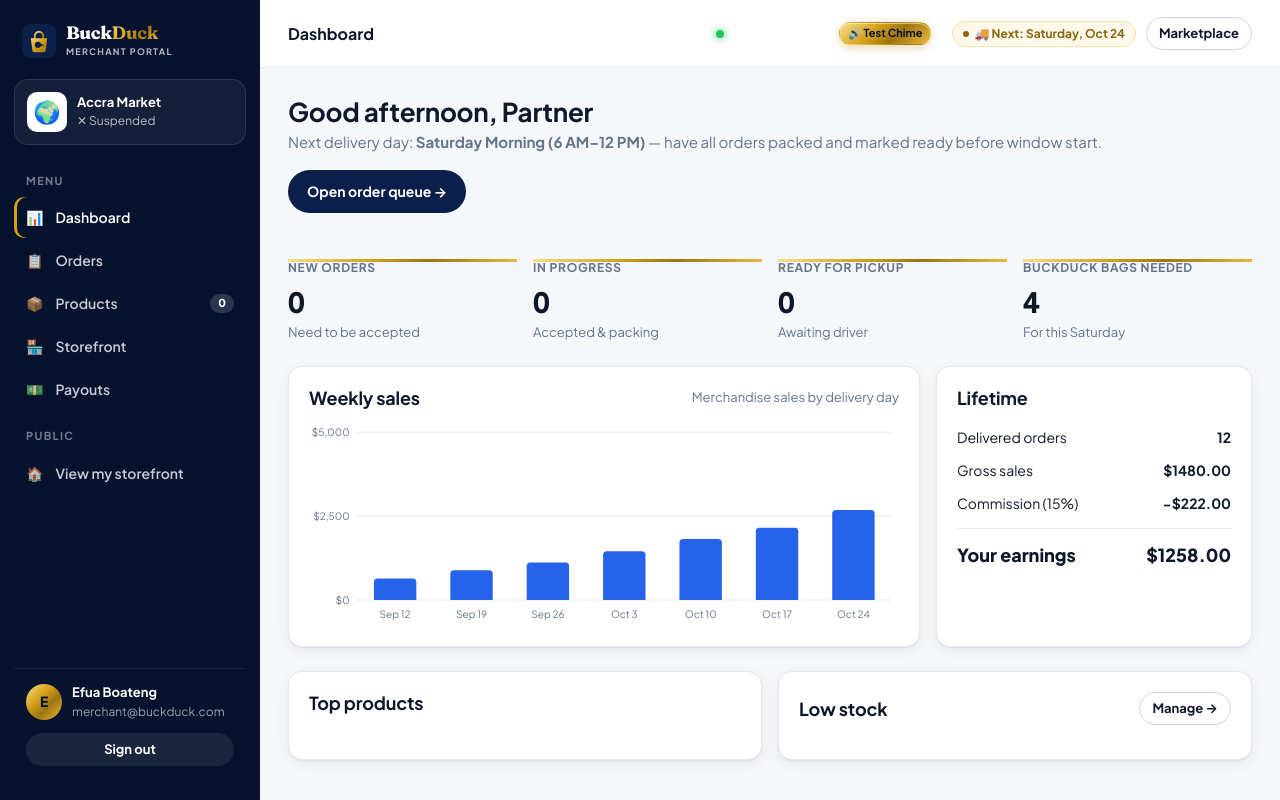
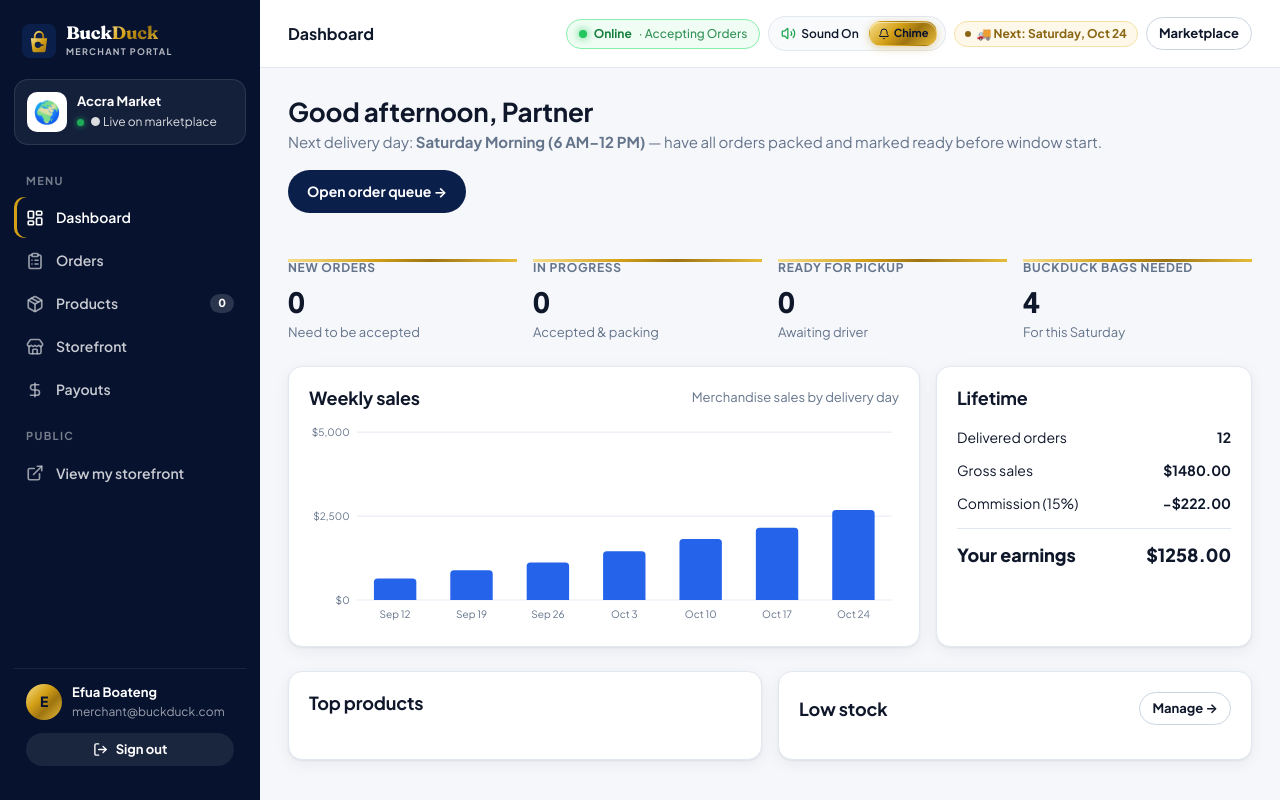
Before and after one commit to HiraZahid123/buckduck, a Next.js app in the folder frontend/: page /merchant in a window 1280 px wide. Built offline with nearby package versions, Linux system fonts and the light colour scheme.

Commit message:
fix(merchant): add visible online/offline button, 1-box-per-row mobile charts, and Lucide sidebar icons

```diff
--- a/frontend/src/app/admin/page.tsx
+++ b/frontend/src/app/admin/page.tsx
@@ -1097,7 +1097,7 @@
               </div>
 
               {/* GMV by Delivery Day + Pipeline Funnel */}
-              <div className="grid" style={{ gridTemplateColumns: '2fr 1fr' }}>
+              <div className="dashboard-charts-grid">
                 <div className="card">
                   <div className="card-h">
                     <h3>GMV by delivery day</h3>
--- a/frontend/src/app/merchant/page.tsx
+++ b/frontend/src/app/merchant/page.tsx
@@ -5,6 +5,21 @@
 import { useRouter } from 'next/navigation';
 import { useAuth } from '../../context/AuthContext';
 import BarChart from '../../components/BarChart';
+import {
+  LayoutDashboard,
+  ClipboardList,
+  Package,
+  Store,
+  DollarSign,
+  ExternalLink,
+  Volume2,
+  VolumeX,
+  LogOut,
+  ShoppingBag,
+  Bell,
+  Power,
+  CheckCircle2,
+} from 'lucide-react';
 
 export default function MerchantPortalPage() {
   const router = useRouter();
@@ -16,6 +31,7 @@
   const [payouts, setPayouts] = useState<any>(null);
   const [loading, setLoading] = useState(true);
   const [isSidebarOpen, setIsSidebarOpen] = useState(false);
+  const [isStoreOnline, setIsStoreOnline] = useState(true);
 
   // Ready Dialog
   const [readyOrder, setReadyOrder] = useState<any>(null);
@@ -274,12 +290,23 @@
             <div style={{ width: 40, height: 40, borderRadius: 10, background: '#fff', display: 'flex', alignItems: 'center', justifyContent: 'center', fontSize: 22, overflow: 'hidden', flex: 'none' }}>
               {user?.store?.emoji || '🌍'}
             </div>
-            <div style={{ minWidth: 0 }}>
+            <div style={{ minWidth: 0, flex: 1 }}>
               <div className="strong small" style={{ whiteSpace: 'nowrap', overflow: 'hidden', textOverflow: 'ellipsis' }}>
                 {user?.store?.name || 'Accra Market'}
               </div>
-              <div className="tiny" style={{ opacity: 0.7 }}>
-                {user?.store?.status === 'active' ? '● Live' : user?.store?.status === 'pending' ? '◌ Pending approval' : '✕ Suspended'}
+              <div className="tiny" style={{ opacity: 0.85, display: 'flex', alignItems: 'center', gap: 6, marginTop: 2 }}>
+                <span
+                  style={{
+                    width: 7,
+                    height: 7,
+                    borderRadius: '50%',
+                    background: isStoreOnline ? '#22c55e' : '#ef4444',
+                    boxShadow: isStoreOnline ? '0 0 6px #22c55e' : 'none',
+                    display: 'inline-block',
+                    flex: 'none',
+                  }}
+                />
+                <span>{isStoreOnline ? '● Live on marketplace' : '✕ Store paused'}</span>
               </div>
             </div>
           </div>
@@ -288,19 +315,19 @@
         <div className="side-sec">Menu</div>
         <button
           className={`side-link ${subView === 'dash' ? 'active' : ''}`}
-          style={{ width: '100%', background: 'none', border: 0, cursor: 'pointer', textAlign: 'left' }}
+          style={{ width: '100%', background: 'none', border: 0, cursor: 'pointer', textAlign: 'left', display: 'flex', alignItems: 'center', gap: 12 }}
           onClick={() => { setSubView('dash'); setIsSidebarOpen(false); }}
         >
-          <span>📊</span>
+          <LayoutDashboard size={18} strokeWidth={2.2} style={{ flex: 'none', opacity: subView === 'dash' ? 1 : 0.75 }} />
           <span>Dashboard</span>
         </button>
 
         <button
           className={`side-link ${subView === 'orders' ? 'active' : ''}`}
-          style={{ width: '100%', background: 'none', border: 0, cursor: 'pointer', textAlign: 'left' }}
+          style={{ width: '100%', background: 'none', border: 0, cursor: 'pointer', textAlign: 'left', display: 'flex', alignItems: 'center', gap: 12 }}
           onClick={() => { setSubView('orders'); setIsSidebarOpen(false); }}
         >
-          <span>📋</span>
+          <ClipboardList size={18} strokeWidth={2.2} style={{ flex: 'none', opacity: subView === 'orders' ? 1 : 0.75 }} />
           <span>Orders</span>
           {(newCount + inProgressCount) > 0 && (
             <span className="cnt">{newCount + inProgressCount}</span>
@@ -309,10 +336,10 @@
 
         <button
           className={`side-link ${subView === 'products' ? 'active' : ''}`}
-          style={{ width: '100%', background: 'none', border: 0, cursor: 'pointer', textAlign: 'left' }}
+          style={{ width: '100%', background: 'none', border: 0, cursor: 'pointer', textAlign: 'left', display: 'flex', alignItems: 'center', gap: 12 }}
           onClick={() => { setSubView('products'); setIsSidebarOpen(false); }}
         >
-          <span>📦</span>
+          <Package size={18} strokeWidth={2.2} style={{ flex: 'none', opacity: subView === 'products' ? 1 : 0.75 }} />
           <span>Products</span>
           <span className="cnt" style={{ background: 'rgba(255,255,255,0.15)', color: '#fff' }}>
             {products.length}
@@ -321,19 +348,19 @@
 
         <button
           className={`side-link ${subView === 'store' ? 'active' : ''}`}
-          style={{ width: '100%', background: 'none', border: 0, cursor: 'pointer', textAlign: 'left' }}
+          style={{ width: '100%', background: 'none', border: 0, cursor: 'pointer', textAlign: 'left', display: 'flex', alignItems: 'center', gap: 12 }}
           onClick={() => { setSubView('store'); setIsSidebarOpen(false); }}
         >
-          <span>🏪</span>
+          <Store size={18} strokeWidth={2.2} style={{ flex: 'none', opacity: subView === 'store' ? 1 : 0.75 }} />
           <span>Storefront</span>
         </button>
 
         <button
           className={`side-link ${subView === 'payouts' ? 'active' : ''}`}
-          style={{ width: '100%', background: 'none', border: 0, cursor: 'pointer', textAlign: 'left' }}
+          style={{ width: '100%', background: 'none', border: 0, cursor: 'pointer', textAlign: 'left', display: 'flex', alignItems: 'center', gap: 12 }}
           onClick={() => { setSubView('payouts'); setIsSidebarOpen(false); }}
         >
-          <span>💵</span>
+          <DollarSign size={18} strokeWidth={2.2} style={{ flex: 'none', opacity: subView === 'payouts' ? 1 : 0.75 }} />
           <span>Payouts</span>
         </button>
 
@@ -341,8 +368,9 @@
         <Link
           className="side-link"
           href={`/stores/${user?.store?.slug || 'accra-market'}`}
+          style={{ display: 'flex', alignItems: 'center', gap: 12 }}
         >
-          <span>🏠</span>
+          <ExternalLink size={18} strokeWidth={2.2} style={{ flex: 'none', opacity: 0.75 }} />
           <span>View my storefront</span>
         </Link>
 
@@ -358,13 +386,14 @@
           </div>
           <button
             className="btn btn-sm btn-block"
-            style={{ background: 'rgba(255,255,255,.08)', color: '#fff' }}
+            style={{ background: 'rgba(255,255,255,.08)', color: '#fff', display: 'flex', alignItems: 'center', justifyContent: 'center', gap: 8 }}
             onClick={() => {
               logout();
               router.push('/login');
             }}
           >
-            Sign out
+            <LogOut size={15} strokeWidth={2.2} />
+            <span>Sign out</span>
           </button>
         </div>
       </aside>
@@ -395,17 +424,53 @@
             </div>
           </div>
 
-          <div className="row" style={{ gap: 10, alignItems: 'center' }}>
+          <div className="row" style={{ gap: 8, alignItems: 'center' }}>
+            {/* Store Online / Offline Toggle Button */}
+            <button
+              type="button"
+              onClick={() => setIsStoreOnline(!isStoreOnline)}
+              style={{
+                display: 'inline-flex',
+                alignItems: 'center',
+                gap: 7,
+                padding: '5px 12px',
+                borderRadius: 20,
+                fontSize: 12,
+                fontWeight: 700,
+                cursor: 'pointer',
+                border: isStoreOnline ? '1.5px solid #86efac' : '1.5px solid #fca5a5',
+                background: isStoreOnline ? '#f0fdf4' : '#fef2f2',
+                color: isStoreOnline ? '#15803d' : '#b91c1c',
+                transition: 'all 0.2s ease',
+              }}
+              title={isStoreOnline ? 'Store is online & accepting orders (Click to pause)' : 'Store is paused / offline (Click to go online)'}
+            >
+              <span
+                style={{
+                  width: 8,
+                  height: 8,
+                  borderRadius: '50%',
+                  background: isStoreOnline ? '#22c55e' : '#ef4444',
+                  boxShadow: isStoreOnline ? '0 0 8px #22c55e' : 'none',
+                  flex: 'none',
+                }}
+              />
+              <span>{isStoreOnline ? 'Online' : 'Offline'}</span>
+              <span className="hide-sm" style={{ fontWeight: 500, opacity: 0.85 }}>
+                {isStoreOnline ? '· Accepting Orders' : '· Paused'}
+              </span>
+            </button>
+
             {/* Audio Alert Status & Test Chime */}
             <div
               style={{
                 display: 'flex',
                 alignItems: 'center',
-                gap: 8,
-                background: 'rgba(255,255,255,0.08)',
-                padding: '4px 10px',
-                borderRadius: 8,
-                border: '1px solid rgba(255,255,255,0.12)',
+                gap: 6,
+                background: 'var(--surface-2)',
+                padding: '4px 8px',
+                borderRadius: 20,
+                border: '1px solid var(--line)',
               }}
             >
               <button
@@ -415,45 +480,43 @@
                   background: 'none',
                   border: 0,
                   cursor: 'pointer',
-                  padding: 0,
+                  padding: '2px 4px',
                   display: 'flex',
                   alignItems: 'center',
-                  gap: 6,
-                  color: '#fff',
+                  gap: 5,
+                  color: 'var(--ink)',
                   font: 'inherit',
+                  fontSize: 12,
+                  fontWeight: 600,
                 }}
-                title="Toggle audio alert"
+                title={audioEnabled ? 'Audio alerts active (Click to mute)' : 'Audio muted (Click to enable)'}
               >
-                <span
-                  style={{
-                    width: 8,
-                    height: 8,
-                    borderRadius: '50%',
-                    background: audioEnabled ? '#22c55e' : '#94a3b8',
-                    display: 'inline-block',
-                    boxShadow: audioEnabled ? '0 0 8px #22c55e' : 'none',
-                  }}
-                />
-                <span className="tiny strong">
-                  {audioEnabled ? 'Audio Alerts: ON' : 'Audio: MUTED'}
+                {audioEnabled ? (
+                  <Volume2 size={15} style={{ color: '#16a34a', flex: 'none' }} />
+                ) : (
+                  <VolumeX size={15} style={{ color: '#64748b', flex: 'none' }} />
+                )}
+                <span className="hide-sm">
+                  {audioEnabled ? 'Sound On' : 'Muted'}
                 </span>
               </button>
 
               <button
                 type="button"
                 className="btn btn-sm btn-gold"
-                style={{ padding: '2px 8px', fontSize: 11, marginLeft: 4 }}
+                style={{ padding: '3px 8px', fontSize: 11, borderRadius: 12, display: 'inline-flex', alignItems: 'center', gap: 4 }}
                 onClick={playChime}
                 title="Test order notification chime"
               >
-                🔊 {chimeFeedback || 'Test Chime'}
+                <Bell size={12} />
+                <span>{chimeFeedback || 'Chime'}</span>
               </button>
             </div>
 
             <span className="badge b-gold hide-sm">
               🚚 Next: Saturday, Oct 24
             </span>
-            <Link href="/" className="btn btn-ghost btn-sm">
+            <Link href="/" className="btn btn-ghost btn-sm hide-sm">
               Marketplace
             </Link>
           </div>
@@ -633,7 +696,7 @@
               </div>
 
               {/* Weekly sales chart + Lifetime card */}
-              <div className="grid" style={{ gridTemplateColumns: '2fr 1fr' }}>
+              <div className="dashboard-charts-grid">
                 <div className="card">
                   <div className="card-h">
                     <h3>Weekly sales</h3>
@@ -798,7 +861,7 @@
                 </div>
               </div>
 
-              <div className="grid" style={{ gridTemplateColumns: '1.4fr 1fr' }}>
+              <div className="storefront-grid">
                 <form className="card form-grid" onSubmit={(e) => { e.preventDefault(); alert('Storefront settings updated'); }}>
                   <label className="field span4">
                     Store name
```
Also changed, not shown: frontend/src/app/globals.css (+19 -1 lines).
